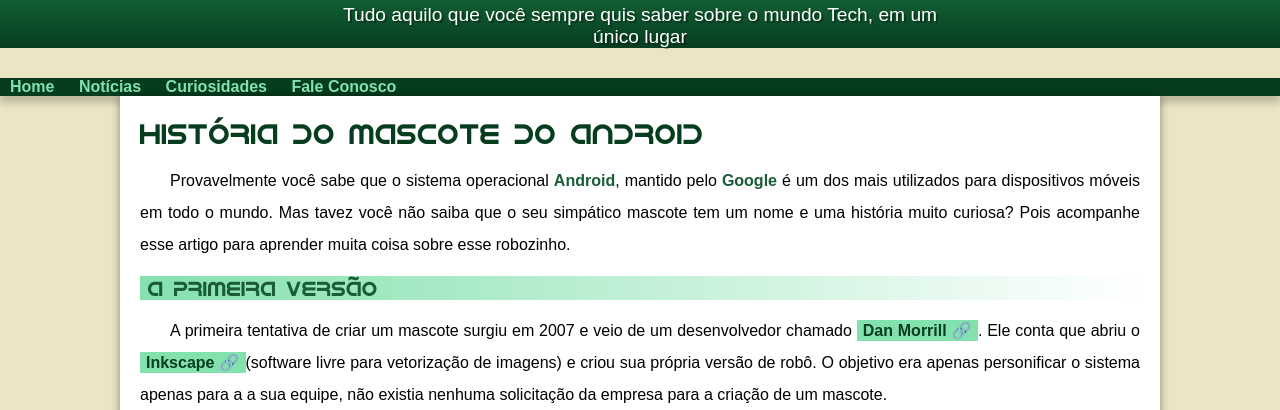
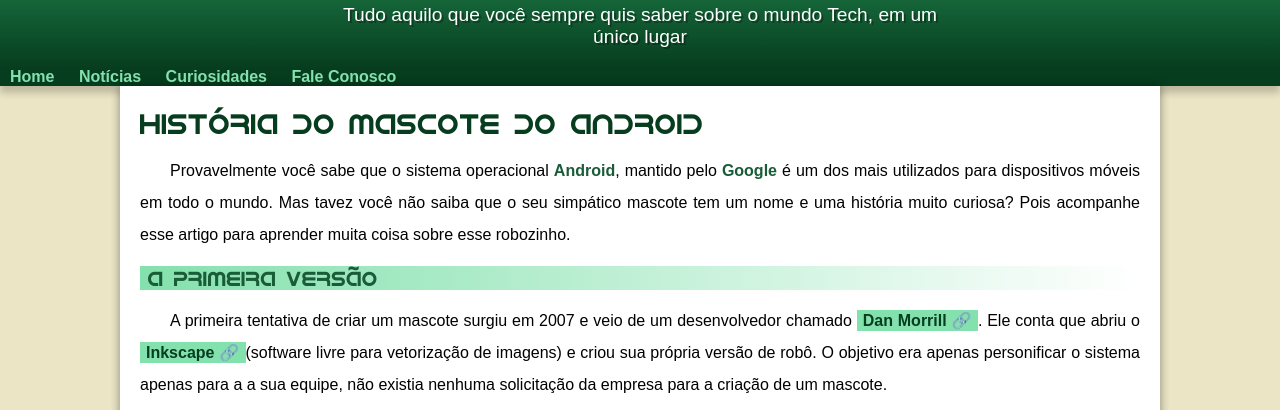
Before and after one commit to AlexdeJesus7/projeto-android, a plain HTML site: page index.html in a window 1280 px wide. Shown: the part 113-523 px from the top of the page. Drawn offline with Linux system fonts and the light colour scheme; files whose address does not match are found by name.

Commit message:
Update style.css

```diff
--- a/estilo/style.css
+++ b/estilo/style.css
@@ -64,7 +64,7 @@
     padding-right: 10px;
     padding-left: 10px;
     margin: auto;
-    margin-bottom: 30px;
+    padding-bottom: 20px;
     text-shadow: 2px 2px 0px rgba(0, 0, 0, 0.315);
 }
 
```
